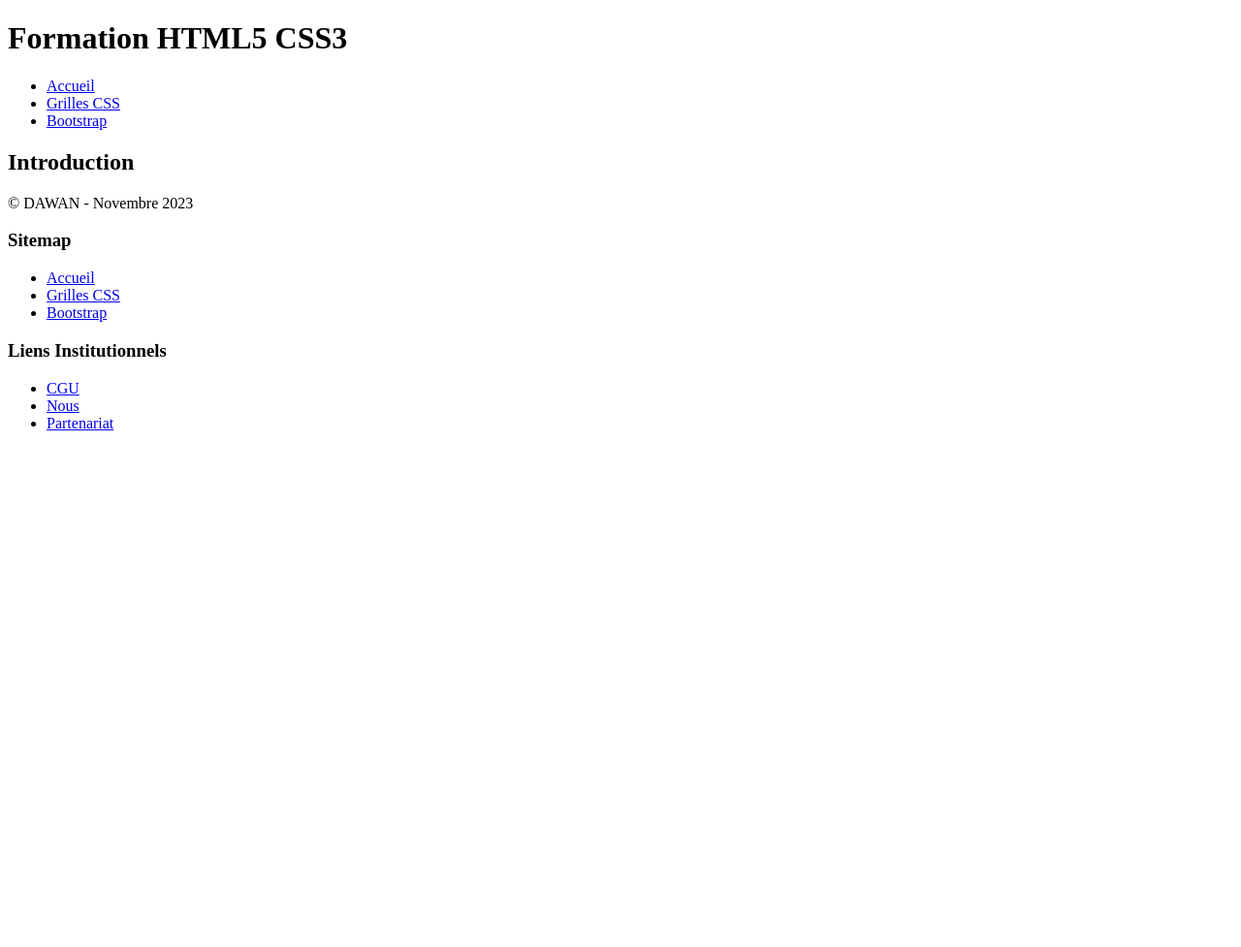
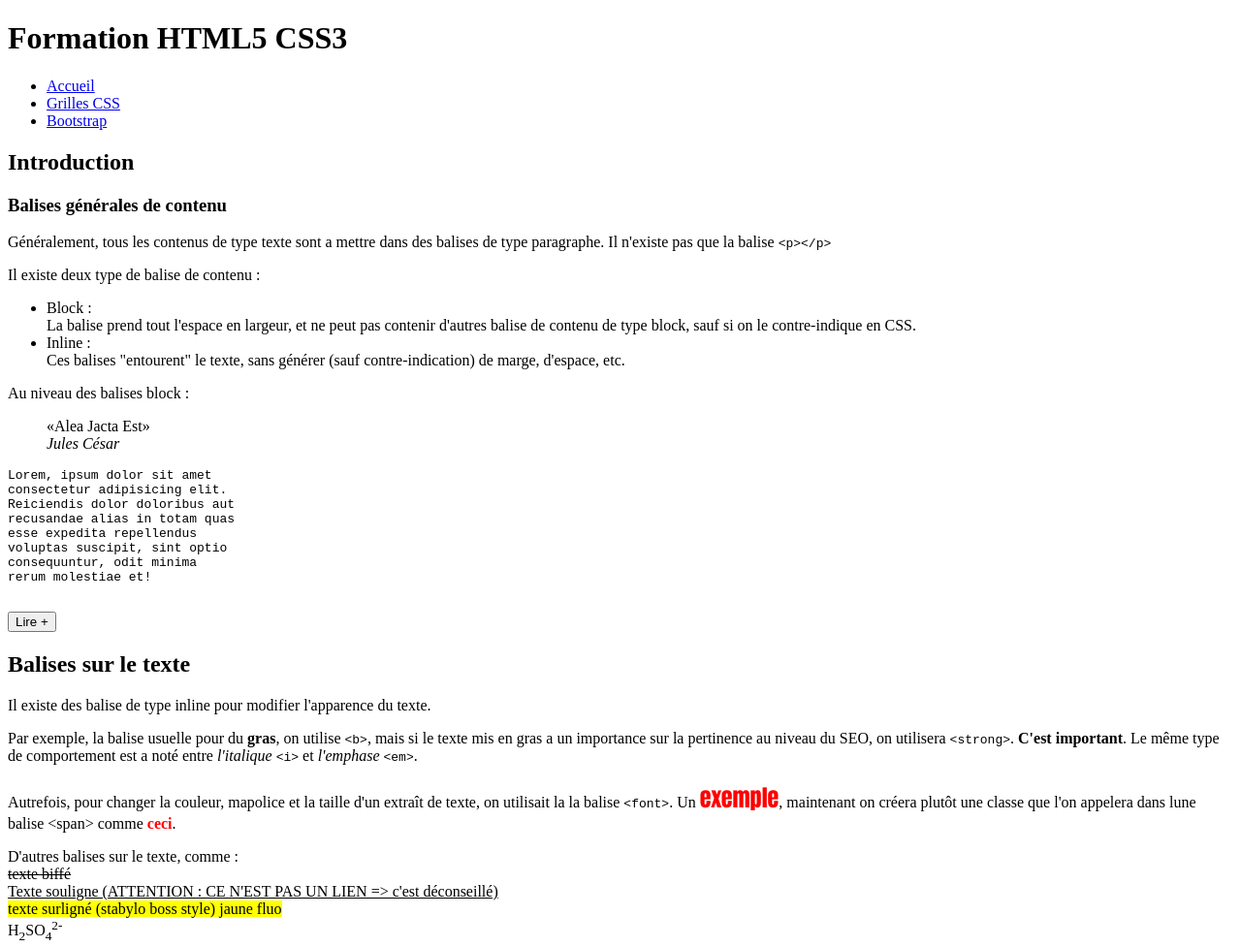
Before and after one commit to nicoduflot/2023-11-20-HTML-CSS, a plain HTML site: page index.html in a window 1280 px wide. Shown: the top 977 px of the page at 97% size. Before the commit the page ends 800 px from the top, so only its background shows below. Drawn offline with Linux system fonts and the light colour scheme.

Commit message:
HTML balises block et texte

```diff
--- a/index.html
+++ b/index.html
@@ -7,6 +7,12 @@
     <meta name="descritpion" content="Formation HTML5 CSS3 | Responsive Web Design" />
     <!-- Commentaire en HTML : ATTENTION ces commentaires sont visible par les visiteurs -->
     <!-- C'est dans l'entête où l'on va appeler les liens vers les fichiers de style ou de script javascript -->
+    <style>
+        .rouge-gras{
+            font-weight: bold;
+            color: red;
+        }
+    </style>
 </head>
 <body>
     <header>
@@ -35,8 +41,69 @@
                 <header>
                     <h2>Introduction</h2>
                 </header>
+                <h3>Balises générales de contenu</h3>
+                <p>
+                    Généralement, tous les contenus de type texte sont a mettre dans des balises de type paragraphe.
+                    Il n'existe pas que la balise <code>&lt;p&gt;&lt;/p&gt;</code>
+                </p>
+                <p>
+                    Il existe deux type de balise de contenu :
+                </p>
+                <ul>
+                    <li>
+                        Block : <br />
+                        La balise prend tout l'espace en largeur, et ne peut pas contenir d'autres balise de contenu de type block, sauf si on le contre-indique en CSS.
+                    </li>
+                    <li>
+                        Inline : <br />
+                        Ces balises "entourent" le texte, sans générer (sauf contre-indication) de marge, d'espace, etc.
+                    </li>
+                </ul>
+                <p>
+                    Au niveau des balises block :
+                </p>
+                <blockquote>
+                    <q>Alea Jacta Est</q><br />
+                    <cite>Jules César</cite>
+                </blockquote>
+                <pre>
+Lorem, ipsum dolor sit amet
+consectetur adipisicing elit.
+Reiciendis dolor doloribus aut
+recusandae alias in totam quas
+esse expedita repellendus
+voluptas suscipit, sint optio
+consequuntur, odit minima
+rerum molestiae et!
+                </pre>
+                <footer>
+                    <a href="./article.html" title="lien vers l'article">
+                        <button role="link">Lire +</button>
+                    </a>
+                </footer>
+            </article>
+            <article>
+                <header>
+                    <h2>Balises sur le texte</h2>
+                </header>
+                <p>
+                    Il existe des balise de type inline pour modifier l'apparence du texte.
+                </p>
+                <p>
+                    Par exemple, la balise usuelle pour du <b>gras</b>, on utilise <code>&lt;b&gt;</code>, mais si le texte mis en gras a un importance sur la pertinence au niveau du SEO, on utilisera <code>&lt;strong&gt;</code>. <strong>C'est important</strong>. Le même type de comportement est a noté entre <i>l'italique</i> <code>&lt;i&gt;</code> et <em>l'emphase</em> <code>&lt;em&gt;</code>.
+                </p>
+                <p>
+                    Autrefois, pour changer la couleur, mapolice et la taille d'un extraît de texte, on utilisait la la balise <code>&lt;font&gt;</code>. Un <font color="ff0000" face="impact" size="5">exemple</font>, maintenant on créera plutôt une classe que l'on appelera dans lune balise &lt;span&gt; comme <span class="rouge-gras">ceci</span>.
+                </p>
+                <p>
+                    D'autres balises sur le texte, comme : <br />
+                    <s>texte biffé</s><br />
+                    <u>Texte souligne (ATTENTION : CE N'EST PAS UN LIEN => c'est déconseillé)</u><br />
+                    <mark>texte surligné (stabylo boss style) jaune fluo</mark><br />
+                    H<sub>2</sub>SO<sub>4</sub><sup>2-</sup><br />
+                </p>
+            </article>
 
-            </article>
         </section>
     </main>
     <footer>
```
